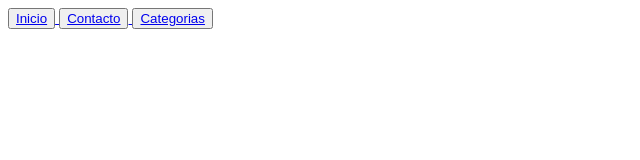
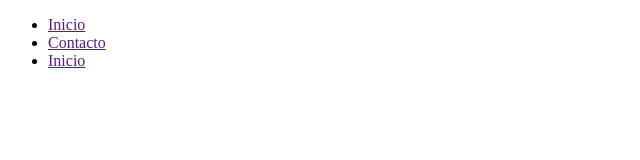
Before and after one commit to spawnew/tpTalentTech, a plain HTML site: page index.html in a window 1280 px wide. Shown: the whole page, without its empty margins (0-640 px from the left). Drawn offline with Linux system fonts and the light colour scheme.

```diff
--- a/index.html
+++ b/index.html
@@ -8,14 +8,27 @@
 </head>
 <nav>
     <div>
+        <ul>
+            <li>
+                <a href="">Inicio</a>
+            </li>
+            <li>
+                <a href="">Contacto</a>
+            </li>
+            <li>
+                <a href="">Inicio</a>
+            </li>
+        </ul>
 
-        <button><a href="." >Inicio</button>
-        <button><a href="./">Contacto</button>
-        <button><a href="./">Categorias</button>
     </div>
 </nav>
 
 <body>
+    <main>
 
+    </main>
+    <footer>
+
+    </footer>
 </body>
 </html>
```
